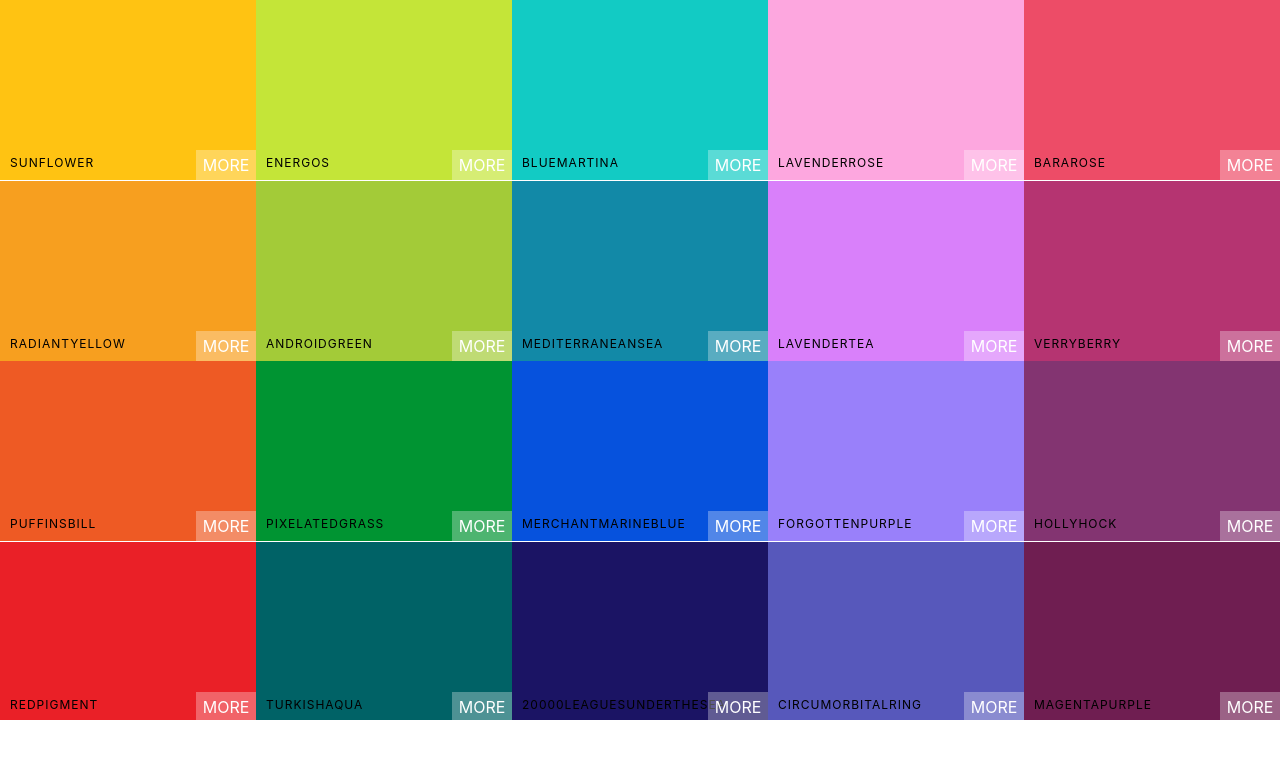
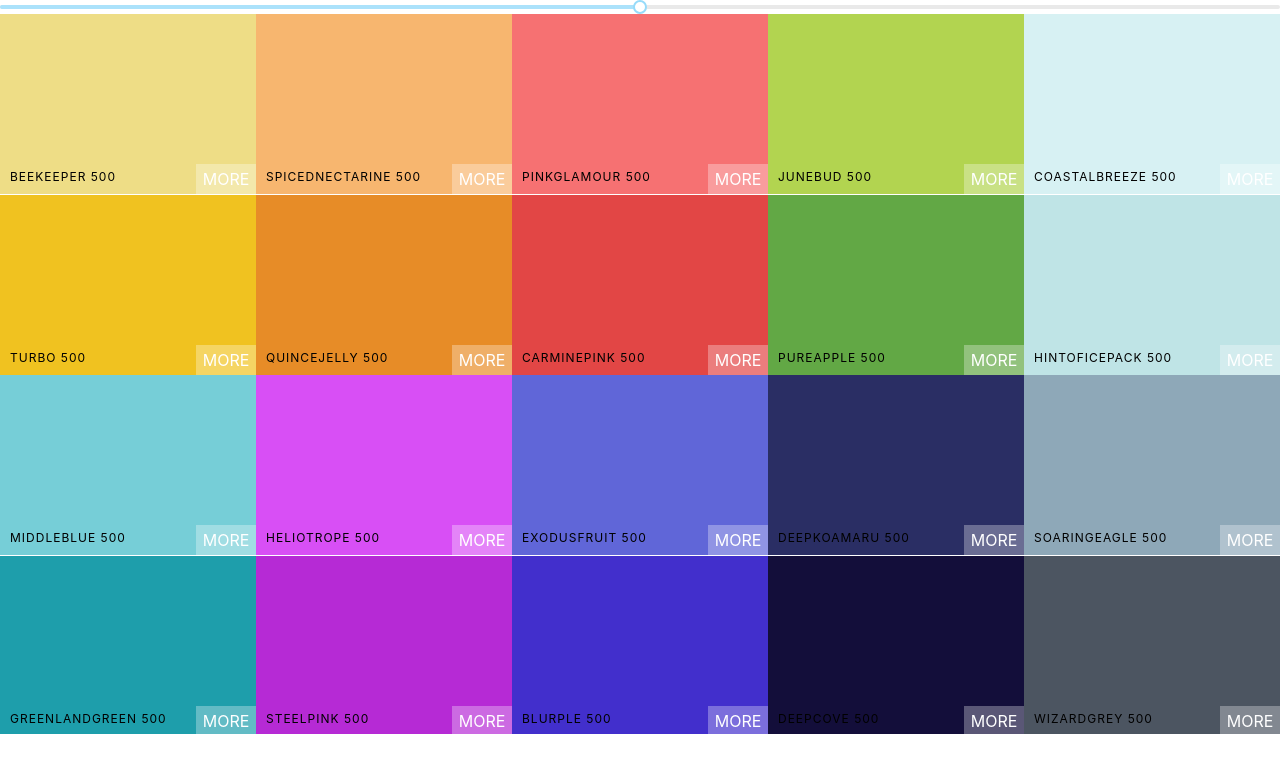
Before and after one commit to Epitome87/Modern-React-Bootcamp-Journey, a React (Create React App) app in the folder Colors Project/react-colors/: page / in a window 1280 px wide. Shown: the top 772 px of the page. Built offline with nearby package versions, Linux system fonts and the light colour scheme.

Commit message:
Add unstyled Slider (using rc-slider library). Controls what 'Level' of the current palette to display.

```diff
--- a/Colors Project/react-colors/package.json
+++ b/Colors Project/react-colors/package.json
@@ -7,6 +7,7 @@
     "@testing-library/react": "^11.2.7",
     "@testing-library/user-event": "^12.8.3",
     "chroma-js": "^2.1.2",
+    "rc-slider": "^9.7.4",
     "react": "^17.0.2",
     "react-copy-to-clipboard": "^5.0.4",
     "react-dom": "^17.0.2",
--- a/Colors Project/react-colors/src/App.js
+++ b/Colors Project/react-colors/src/App.js
@@ -7,7 +7,7 @@
   console.log(generatePalette(seedPalettes[3]));
   return (
     <div className='App'>
-      <Palette {...seedPalettes[2]} />
+      <Palette palette={generatePalette(seedPalettes[4])} />
     </div>
   );
 }
--- a/Colors Project/react-colors/src/Palette.jsx
+++ b/Colors Project/react-colors/src/Palette.jsx
@@ -1,14 +1,29 @@
-import React from 'react';
+import React, { useState } from 'react';
 import './Palette.css';
 import ColorBox from './ColorBox';
+import Slider, { Range } from 'rc-slider';
+import 'rc-slider/assets/index.css';
 
 const Palette = (props) => {
-  const colorBoxes = props.colors.map((color) => (
-    <ColorBox background={color.color} name={color.name} />
+  const [level, setLevel] = useState(500);
+
+  const colorBoxes = props.palette.colors[level].map((color) => (
+    <ColorBox background={color.hex} name={color.name} />
   ));
+
+  const handleSliderChange = (value) => {
+    setLevel(value);
+  };
 
   return (
     <div className='Palette'>
+      <Slider
+        defaultValue={level}
+        min={100}
+        max={900}
+        step={100}
+        onAfterChange={handleSliderChange}
+      />
       {/* Navbar goes here */}
       <div className='Palette__colors'>{colorBoxes}</div>
       {/* Footer eventually */}
```
Also changed, not shown: 2 other files (tests, documents, lock files or other folders).
